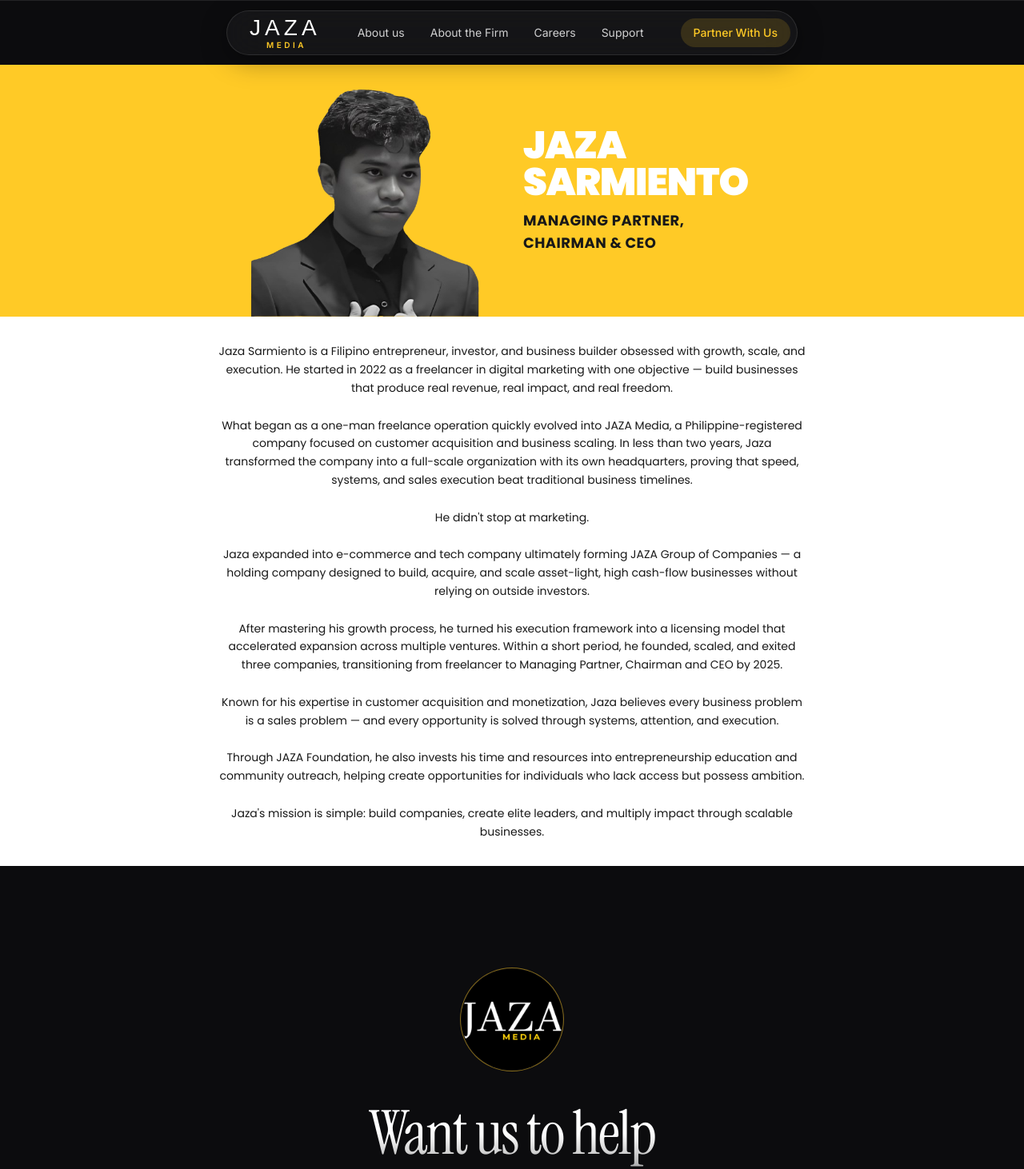
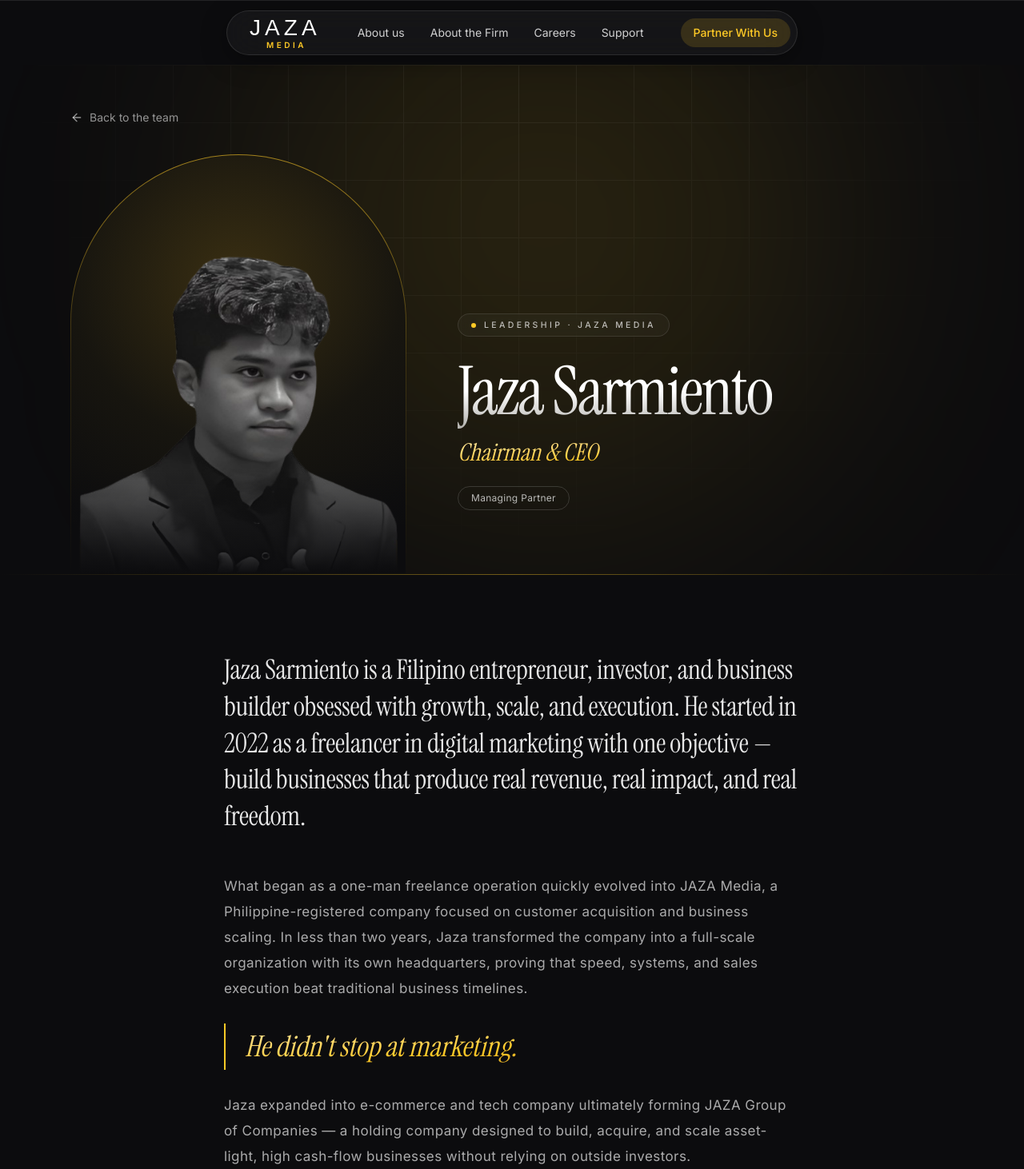
Before and after one commit to JAZA-Group-OS/jaza-media-site, a Next.js app: page /team/jaza in a window 1280 px wide. Shown: the part 40-1502 px from the top of the page at 80% size. Built offline with nearby package versions, Linux system fonts and the light colour scheme; no server answers; a web font is replaced by a local one.

Commit message:
Team bio pages: dark premium redesign — arched gold-framed portrait hero, editorial story with pull-quotes and mission card, meet-the-team links

```diff
--- a/app/team/[slug]/page.tsx
+++ b/app/team/[slug]/page.tsx
@@ -7,6 +7,7 @@ import { ExplodeProfitCta } from "@/components/explode-profit-cta";
 import { Footer } from "@/components/footer";
 import { Navbar } from "@/components/navbar";
 import { TeamBioHero } from "@/components/team-bio-hero";
+import { TeamBioStory } from "@/components/team-bio-story";
 import { getAllSlugs, getMember } from "@/lib/team";
 
 type Params = Promise<{ slug: string }>;
@@ -34,7 +35,6 @@ export default async function TeamMemberPage({ params }: { params: Params }) {
   const member = getMember(slug);
   if (!member) notFound();
 
-  const paragraphs = member.bio ?? [];
 
   return (
     <>
@@ -44,15 +44,7 @@ export default async function TeamMemberPage({ params }: { params: Params }) {
       </div>
       <main>
         <TeamBioHero member={member} />
-        <section className="bg-white py-6 md:py-8">
-          <div className="mx-auto max-w-3xl space-y-6 px-4 text-center font-heading text-sm leading-relaxed text-brand-black">
-            {paragraphs.length > 0 ? (
-              paragraphs.map((paragraph, i) => <p key={i}>{paragraph}</p>)
-            ) : (
-              <p className="text-text-muted">Bio coming soon.</p>
-            )}
-          </div>
-        </section>
+        <TeamBioStory member={member} />
         <ExplodeProfitCta />
       </main>
       <Footer />
--- a/components/team-bio-hero.tsx
+++ b/components/team-bio-hero.tsx
@@ -1,45 +1,83 @@
+import { ArrowLeft } from "lucide-react";
 import Image from "next/image";
+import Link from "next/link";
 
+import { Reveal } from "@/components/reveal";
 import type { Member } from "@/lib/team";
 
+const GOLD_TEXT = "bg-gradient-to-br from-[#fbe7a1] via-gold to-[#a97a1f] bg-clip-text text-transparent";
+const WHITE_TEXT = "bg-gradient-to-b from-white via-white to-white/60 bg-clip-text text-transparent";
+
+export const titleCase = (s: string) =>
+  s.toLowerCase().replace(/(^|[\s-])(\p{L})/gu, (_, sep: string, c: string) => sep + c.toUpperCase()).replace(/\bCeo\b/g, "CEO");
+
 export function TeamBioHero({ member }: { member: Member }) {
-  const displayName = member.name ?? "NAME";
+  const name = titleCase(member.name ?? "Team Member");
   const portrait = member.bioImage ?? member.image;
-  const altText = member.name
-    ? `${member.name} — ${member.role}`
-    : "Team member placeholder";
+  const roles = member.role.split(",").map((r) => titleCase(r.trim()));
+  const title = roles[roles.length - 1];
+  const others = roles.slice(0, -1);
 
   return (
-    <section className="bg-brand-yellow">
-      <div className="mx-auto flex max-w-5xl flex-col-reverse items-center gap-6 px-4 pt-8 md:h-[315px] md:flex-row md:items-center md:justify-center md:gap-12 md:pt-0">
-        <div className="relative h-[300px] w-[300px] shrink-0 md:self-end">
+    <section className="relative overflow-hidden bg-ink text-white">
+      <div aria-hidden className="pointer-events-none absolute -top-40 left-1/4 size-[720px] rounded-full bg-gold/12 blur-[150px]" />
+      <div
+        aria-hidden
+        className="pointer-events-none absolute inset-0 opacity-[0.06] [background-image:linear-gradient(to_right,white_1px,transparent_1px),linear-gradient(to_bottom,white_1px,transparent_1px)] [background-size:72px_72px] [mask-image:radial-gradient(ellipse_at_top,black,transparent_70%)]"
+      />
+
+      <div className="relative mx-auto max-w-6xl px-4 pt-10 md:px-6 md:pt-14">
+        <Link
+          href="/about-the-firm"
+          className="group inline-flex items-center gap-2 text-sm text-white/55 transition hover:text-white"
+        >
+          <ArrowLeft className="size-4 transition-transform group-hover:-translate-x-1" />
+          Back to the team
+        </Link>
+
+        <div className="mt-8 grid items-end gap-10 md:grid-cols-[minmax(0,420px)_1fr] md:gap-16">
+          {/* Arched, gold-framed portrait */}
+          <Reveal className="mx-auto w-full max-w-[380px] md:max-w-none">
+            <div className="rounded-t-[999px] bg-gradient-to-b from-gold/60 via-gold/15 to-transparent p-px">
+              <div className="relative aspect-[4/5] overflow-hidden rounded-t-[999px] bg-[radial-gradient(90%_70%_at_50%_30%,#3a2f12_0%,#17150f_55%,#0c0c0e_100%)]">
                 {portrait ? (
                   <Image
                     src={portrait}
-              alt={altText}
+                    alt={`${name} — ${member.role}`}
                     fill
-              sizes="300px"
-              className={`object-contain object-bottom ${member.mirror ? "-scale-x-100" : ""}`}
                     priority
+                    sizes="(min-width: 768px) 420px, 90vw"
+                    className={`object-contain object-bottom grayscale-[0.15] ${member.mirror ? "-scale-x-100" : ""}`}
                   />
-          ) : (
-            <span className="sr-only">{altText}</span>
-          )}
+                ) : null}
+                <div aria-hidden className="absolute inset-x-0 bottom-0 h-1/4 bg-gradient-to-t from-ink to-transparent" />
               </div>
-        <div className="text-center md:max-w-[320px] md:text-left">
-          <h1 className="font-heading text-3xl font-black uppercase leading-[0.95] tracking-tight text-white md:text-5xl">
-            {displayName}
+            </div>
+          </Reveal>
+
+          {/* Name + titles */}
+          <Reveal delay={0.08} className="pb-12 text-center md:pb-20 md:text-left">
+            <p className="inline-flex items-center gap-2.5 rounded-full border border-white/10 bg-white/[0.03] px-4 py-1.5 text-[10.5px] font-medium tracking-[0.32em] text-white/70 backdrop-blur">
+              <span aria-hidden className="size-1.5 rounded-full bg-gold" />
+              LEADERSHIP · JAZA MEDIA
+            </p>
+            <h1 className="mt-7 font-serif text-[52px] leading-[0.98] tracking-[-0.03em] md:text-[84px]">
+              <span className={WHITE_TEXT}>{name}</span>
             </h1>
-          <p className="mt-3 font-heading text-lg font-bold uppercase tracking-wide text-brand-black">
-            {member.role.split(",").map((part, i, arr) => (
-              <span key={i} className="block">
-                {part.trim()}
-                {i < arr.length - 1 ? "," : ""}
+            <p className={`mt-4 font-serif text-2xl italic md:text-3xl ${GOLD_TEXT}`}>{title}</p>
+            {others.length > 0 ? (
+              <div className="mt-6 flex flex-wrap justify-center gap-2 md:justify-start">
+                {others.map((r) => (
+                  <span key={r} className="rounded-full border border-white/15 px-4 py-1.5 text-xs tracking-wide text-white/70">
+                    {r}
                   </span>
                 ))}
-          </p>
+              </div>
+            ) : null}
+          </Reveal>
         </div>
       </div>
+      <div aria-hidden className="h-px bg-gradient-to-r from-transparent via-gold/40 to-transparent" />
     </section>
   );
 }
--- /dev/null
+++ b/components/team-bio-story.tsx
@@ -0,0 +1,95 @@
+import { ArrowUpRight, Quote } from "lucide-react";
+import Image from "next/image";
+import Link from "next/link";
+
+import { Reveal } from "@/components/reveal";
+import { titleCase } from "@/components/team-bio-hero";
+import { TEAM, type Member } from "@/lib/team";
+
+const GOLD_TEXT = "bg-gradient-to-br from-[#fbe7a1] via-gold to-[#a97a1f] bg-clip-text text-transparent";
+
+/** Short, punchy lines in a bio read better as pull-quotes than as paragraphs. */
+const isPullQuote = (p: string) => p.length <= 90;
+
+export function TeamBioStory({ member }: { member: Member }) {
+  const paragraphs = member.bio ?? [];
+  const [lead, ...rest] = paragraphs;
+  const closing = rest.length > 1 ? rest[rest.length - 1] : undefined;
+  const body = closing ? rest.slice(0, -1) : rest;
+  const others = TEAM.filter((m) => m.slug !== member.slug && m.bio?.length);
+
+  return (
+    <section className="relative bg-ink pb-24 text-white md:pb-32">
+      <div className="mx-auto max-w-3xl px-4 pt-16 md:px-6 md:pt-24">
+        {lead ? (
+          <Reveal>
+            <p className="font-serif text-[26px] leading-[1.35] tracking-[-0.01em] text-white/90 md:text-[34px]">{lead}</p>
+          </Reveal>
+        ) : (
+          <p className="text-white/50">Bio coming soon.</p>
+        )}
+
+        {body.length > 0 ? (
+          <div className="mt-12 space-y-7">
+            {body.map((p, i) =>
+              isPullQuote(p) ? (
+                <Reveal key={i}>
+                  <p className={`border-l-2 border-gold py-1 pl-6 font-serif text-3xl italic leading-snug md:text-4xl ${GOLD_TEXT}`}>
+                    {p}
+                  </p>
+                </Reveal>
+              ) : (
+                <Reveal key={i}>
+                  <p className="text-[16px] font-light leading-8 tracking-wide text-white/65 md:text-[17px]">{p}</p>
+                </Reveal>
+              ),
+            )}
+          </div>
+        ) : null}
+
+        {closing ? (
+          <Reveal className="mt-14">
+            <div className="rounded-[28px] bg-gradient-to-br from-gold/50 via-white/10 to-white/[0.04] p-px">
+              <div className="relative rounded-[27px] bg-[radial-gradient(120%_120%_at_0%_0%,#2a2210_0%,#121212_50%,#0c0c0d_100%)] p-8 md:p-10">
+                <Quote aria-hidden className="absolute top-7 right-7 size-12 text-gold/15" />
+                <p className="text-[10.5px] font-medium tracking-[0.32em] text-gold/90">THE MISSION</p>
+                <p className="mt-4 font-serif text-2xl leading-snug text-white md:text-[30px]">{closing}</p>
+              </div>
+            </div>
+          </Reveal>
+        ) : null}
+      </div>
+
+      {others.length > 0 ? (
+        <div className="mx-auto mt-24 max-w-6xl px-4 md:px-6">
+          <p className="text-center text-[10.5px] font-medium tracking-[0.32em] text-white/50">MEET THE REST OF THE TEAM</p>
+          <div className="mx-auto mt-8 grid max-w-3xl gap-4 sm:grid-cols-2">
+            {others.map((m) => {
+              const roles = m.role.split(",").map((r) => titleCase(r.trim()));
+              return (
+                <Link
+                  key={m.slug}
+                  href={`/team/${m.slug}`}
+                  className="group flex items-center gap-4 rounded-2xl border border-white/10 bg-white/[0.03] p-4 transition hover:border-gold/50 hover:bg-white/[0.05]"
+                >
+                  <span className="relative size-16 shrink-0 overflow-hidden rounded-full bg-ink-soft ring-1 ring-gold/30">
+                    {m.image ? (
+                      <Image src={m.image} alt="" fill sizes="64px" className="object-cover object-top grayscale transition group-hover:grayscale-0" />
+                    ) : null}
+                  </span>
+                  <span className="min-w-0 flex-1">
+                    <span className="block text-lg font-semibold text-white">{titleCase(m.name ?? "")}</span>
+                    <span className="block truncate text-sm text-gold">{roles[roles.length - 1]}</span>
+                  </span>
+                  <span className="grid size-10 shrink-0 place-items-center rounded-full border border-white/15 text-white/70 transition group-hover:border-gold group-hover:bg-gold group-hover:text-ink">
+                    <ArrowUpRight className="size-4" />
+                  </span>
+                </Link>
+              );
+            })}
+          </div>
+        </div>
+      ) : null}
+    </section>
+  );
+}
```
Lines whose indentation alone changed are shown as unchanged.
